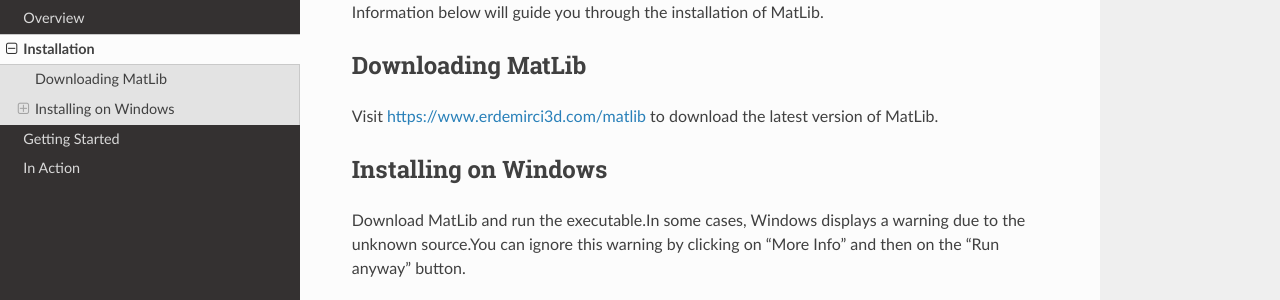
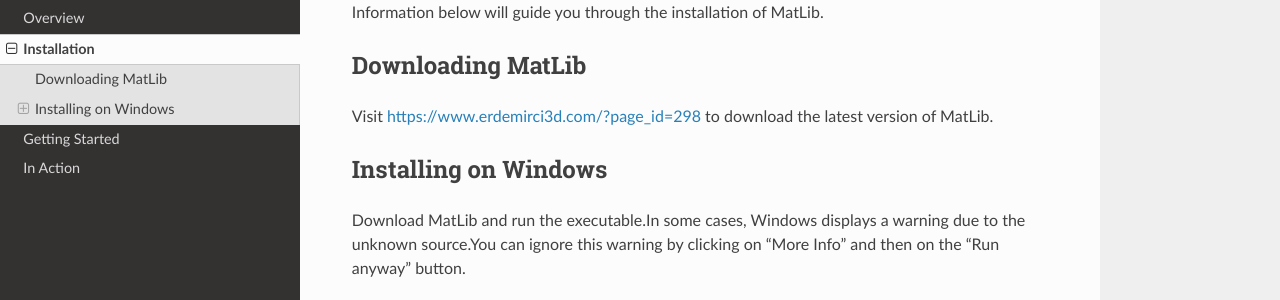
Before and after one commit to erdemirci/MatLib, a Sphinx documentation site: the page built from docs/source/installation.rst, in a window 1280 px wide and 900 px high. Shown: the part 159-459 px from the top of the window. Built offline with Sphinx 7.4.7 and the Read the Docs theme 2.0.0, drawn with Linux system fonts in a browser that asks for light colours; some of the changed lines change nothing that is shown.

Commit message:
Update installation.rst

```diff
--- a/docs/source/installation.rst
+++ b/docs/source/installation.rst
@@ -4,7 +4,7 @@
 
 Downloading MatLib
 ____
-Visit https://www.erdemirci3d.com/matlib to download the latest version of MatLib.
+Visit https://www.erdemirci3d.com/?page_id=298 to download the latest version of MatLib.
 
 Installing on Windows
 ____
```
